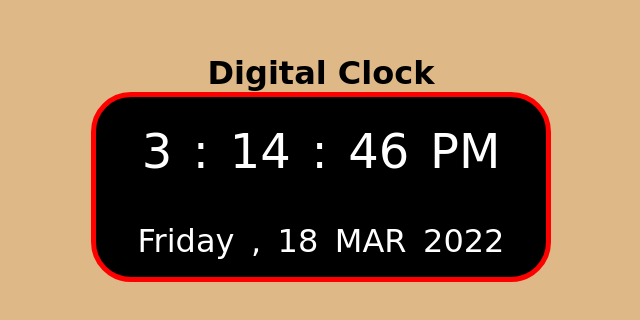
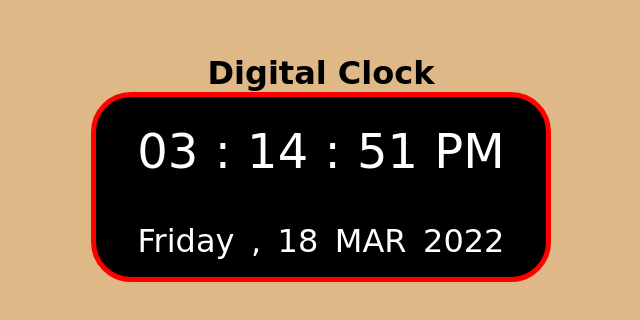
Before and after one commit to Satyam0912/DigitalClock.github.io, a plain HTML site: page index.html in a window 1280 px wide. Shown: the part 232-552 px from the top of the page, without its empty margins (319-959 px from the left). Drawn offline with Linux system fonts and the light colour scheme.

Commit message:
Update index.html

```diff
--- a/index.html
+++ b/index.html
@@ -40,17 +40,18 @@
         </div>
     </div>
     <script>
-        setTimeout(function () {
-            location.reload();
-        }, 700);
+        setInterval(() => {
+
             let tme = new Date();
-        document.getElementById("hours").innerHTML = tme.getHours()%12;
-        document.getElementById("minutes").innerHTML = tme.getMinutes();
-        document.getElementById("seconds").innerHTML = tme.getSeconds();
+            document.getElementById("hours").innerHTML = tme.getHours() % 12<10?"0"+tme.getHours() % 12:tme.getHours() % 12;
+            document.getElementById("minutes").innerHTML = tme.getMinutes()<10?"0"+tme.getMinutes():tme.getMinutes();
+            document.getElementById("seconds").innerHTML = tme.getSeconds()<10?"0"+tme.getSeconds():tme.getSeconds();
             document.getElementById("date").innerHTML = tme.getDate();
             document.getElementById("year").innerHTML = tme.getFullYear();
 
-        let wdaykey=tme.getDay();
+
+
+            let wdaykey = tme.getDay();
             const wdays = new Map([
                 [0, "Sunday"],
                 [1, "Monday"],
@@ -60,9 +61,9 @@
                 [5, "Friday"],
                 [6, "Saturday"],
             ]);
-        document.getElementById("day").innerHTML =wdays.get(wdaykey);
+            document.getElementById("day").innerHTML = wdays.get(wdaykey);
 
-        let mMonthKey=tme.getMonth();
+            let mMonthKey = tme.getMonth();
             const mMonth = new Map([
                 [0, "JAN"],
                 [1, "FEB"],
@@ -89,6 +90,7 @@
                 }
             }
             document.getElementById("AmPm").innerHTML = ampm.myAmPm();
+        }, 1000);
     </script>
 </body>
 
```
Lines whose indentation alone changed are shown as unchanged.
